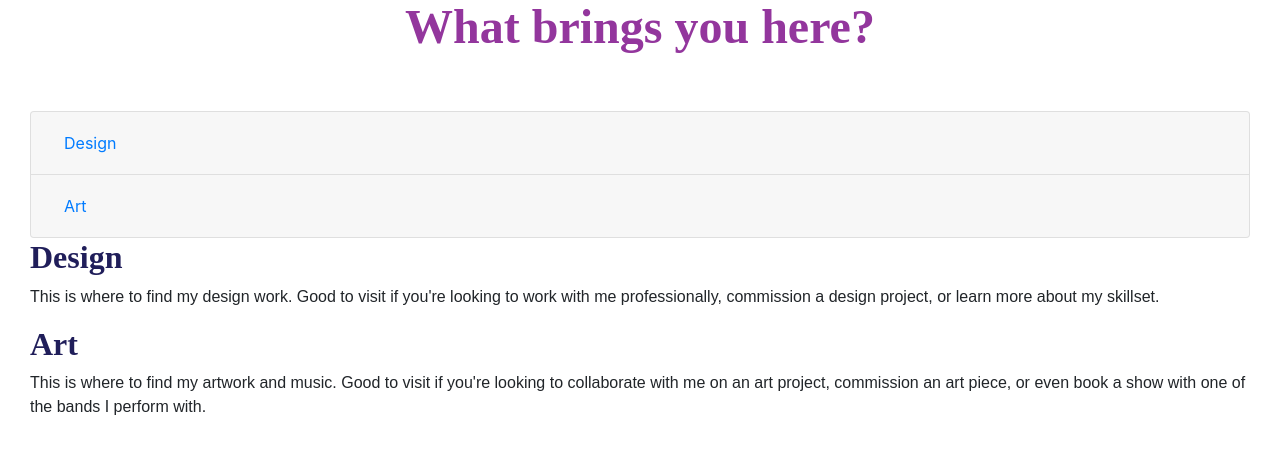
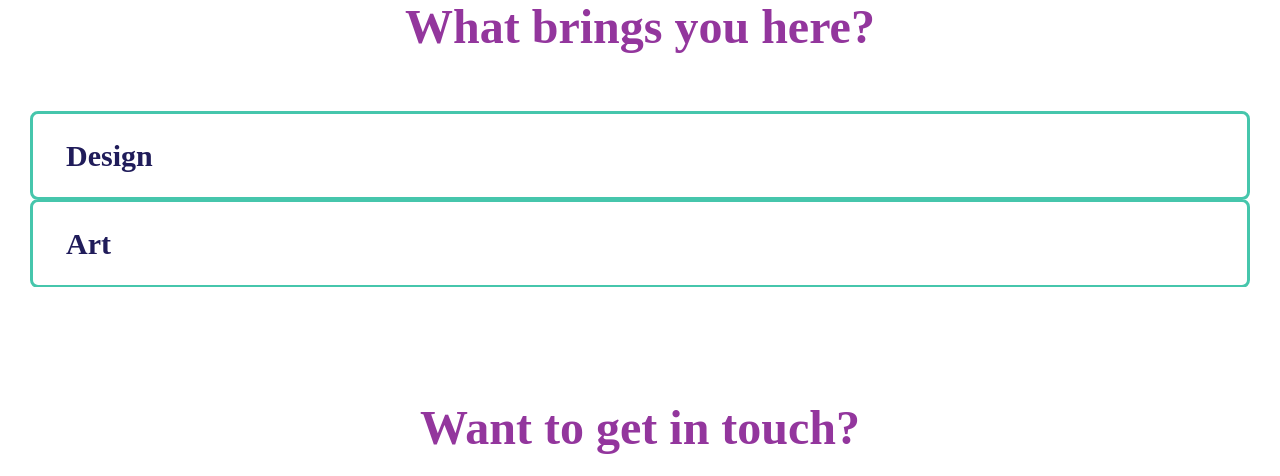
Before and after one commit to mr0088/meganrinker, a plain HTML site: page index.html in a window 1280 px wide. Shown: the part 2132-2608 px from the top of the page. Drawn offline with nearby package versions, Linux system fonts and the light colour scheme; a web font is replaced by a local one.

Commit message:
adding some styles to accordions

```diff
--- a/index.html
+++ b/index.html
@@ -93,6 +93,7 @@
       <div id="collapseOne2" class="collapse" aria-labelledby="headingOne2"
         data-parent="#accordionExample275">
         <div class="card-body">
+          <img src="images/zine.png" class="img-fluid" alt="">
           <p>This is where to find my design work. Good to visit if you're looking to work with me professionally, commission a design project, or learn more about my skillset.</p>
         </div>
       </div>
@@ -110,6 +111,7 @@
         <div id="collapseTwo2" class="collapse" aria-labelledby="headingTwo2"
           data-parent="#accordionExample275">
           <div class="card-body">
+            <img src="images/painting.jpg" class="img-fluid" alt="">
             <p>This is where to find my artwork and music. Good to visit if you're looking to collaborate with me on an art project, commission an art piece, or even book a show with one of the bands I perform with.</p>
           </div>
         </div>
@@ -117,12 +119,6 @@
 
   </div>
 
-
-  <h3>Design</h3>
-  <p>This is where to find my design work. Good to visit if you're looking to work with me professionally, commission a design project, or learn more about my skillset.</p>
-
-  <h3>Art</h3>
-  <p>This is where to find my artwork and music. Good to visit if you're looking to collaborate with me on an art project, commission an art piece, or even book a show with one of the bands I perform with.</p>
 </div>
 
 <div class="contact col-xs-12">
--- a/sass/styles.scss
+++ b/sass/styles.scss
@@ -218,6 +218,32 @@ p{
     font-size: 2em;
     color: #201e5a;
   }
+
+  .btn{
+    font-family: 'kansasnew';
+    font-weight: 800;
+    font-size: 1.5em;
+    color: #201c5a;
+
+    .down{
+    width: 12%;
+    position: absolute;
+    left: 75%;
+    }
+  }
+
+  .card{
+    border: none;
+    .card-header{
+      background-color: #fff;
+      border: 0.2em #46c6ac solid;
+      border-radius: 0.5em;
+    }
+  }
+
+  #headingTwo2{
+
+  }
 }
 
 
```
Also changed, not shown: css/styles.css, images/down.png (added), images/up.png (added), 2 other files.
